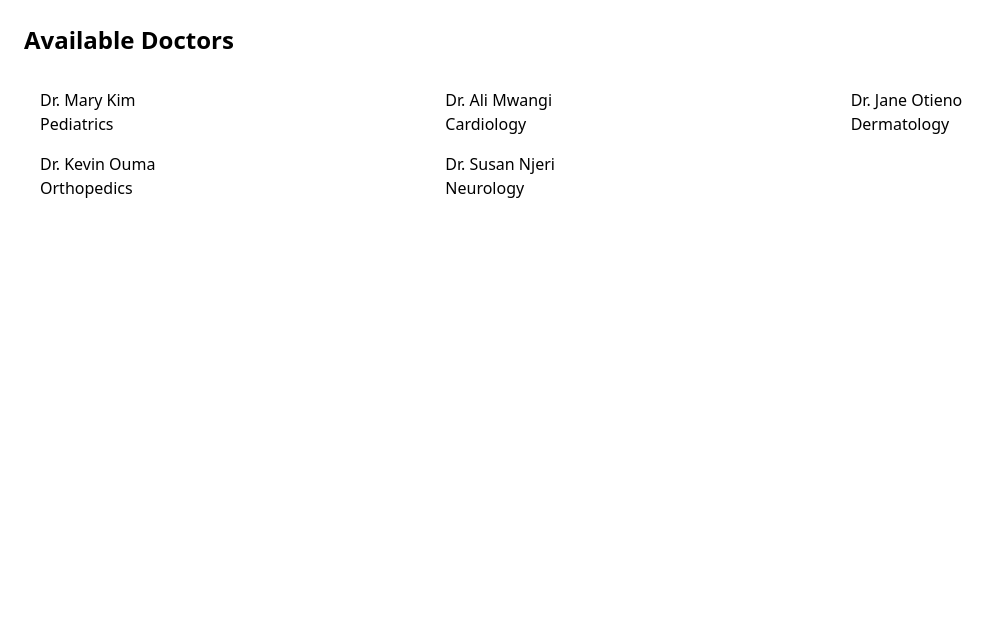
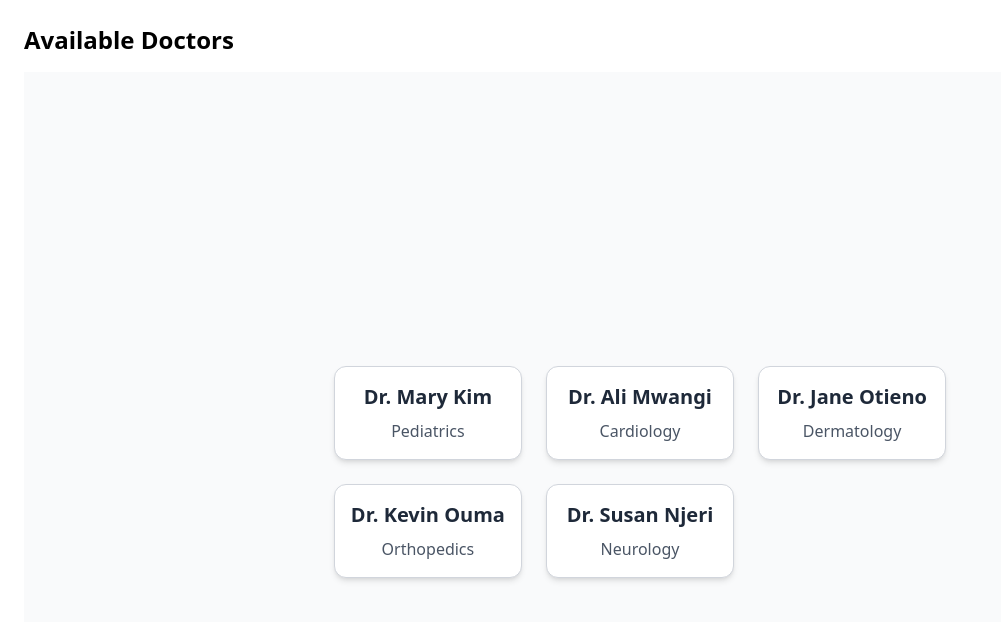
Before and after one commit to Httpednah/med-book, a React (Vite) app: page / in a window 1280 px wide. Shown: the top 622 px of the page, without its empty margins (0-1001 px from the left). Built offline with nearby package versions, Linux system fonts and the light colour scheme; data requests are answered from the project's data file; the HTML template or start-up script is replaced by a standard one.

Commit message:
Resolved merge conflicts after pulling from main

```diff
--- a/src/components/DoctorsCard.jsx
+++ b/src/components/DoctorsCard.jsx
@@ -2,10 +2,13 @@ import React from "react";
 
 const DoctorsCard = ({ doctor }) => {
   return (
-    <div >
-      <h2>{doctor.name}</h2>
-      <p>{doctor.specialty}</p>
+    <div className="border border-gray-300 rounded-xl shadow-md p-4 bg-white text-center hover:shadow-lg transition-shadow">
+      <h2 className="text-xl font-semibold text-gray-800 mb-2">
+        {doctor.name}
+      </h2>
+      <p className="text-gray-600">{doctor.specialty}</p>
     </div>
   );
 };
+
 export default DoctorsCard;
--- a/src/components/DoctorsList.jsx
+++ b/src/components/DoctorsList.jsx
@@ -12,8 +12,8 @@ function DoctorsList() {
   }, []);
 
   return (
-    <div>
-      <div className="doctor-list grid grid-cols-1 md:grid-cols-2 lg:grid-cols-3 gap-4 p-4">
+    <div className="flex justify-center items-center min-h-screen bg-gray-50">
+      <div className="doctor-list grid grid-cols-1 md:grid-cols-2 lg:grid-cols-3 gap-6 p-6 max-w-6xl">
         {doctors.map((doctor) => (
           <DoctorsCard key={doctor.id} doctor={doctor} />
         ))}
```
